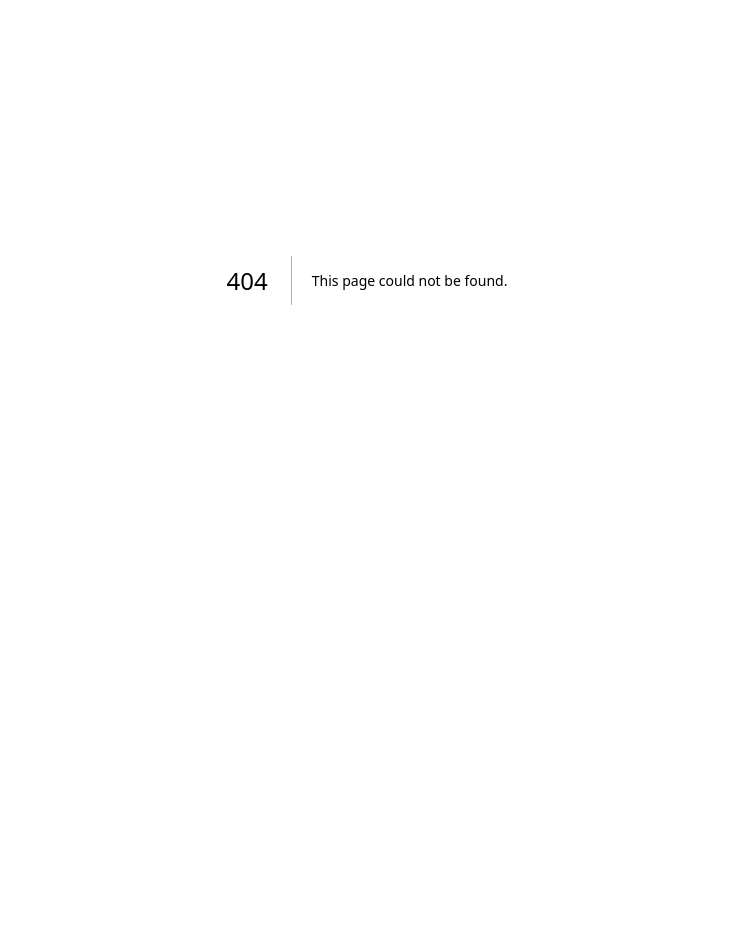
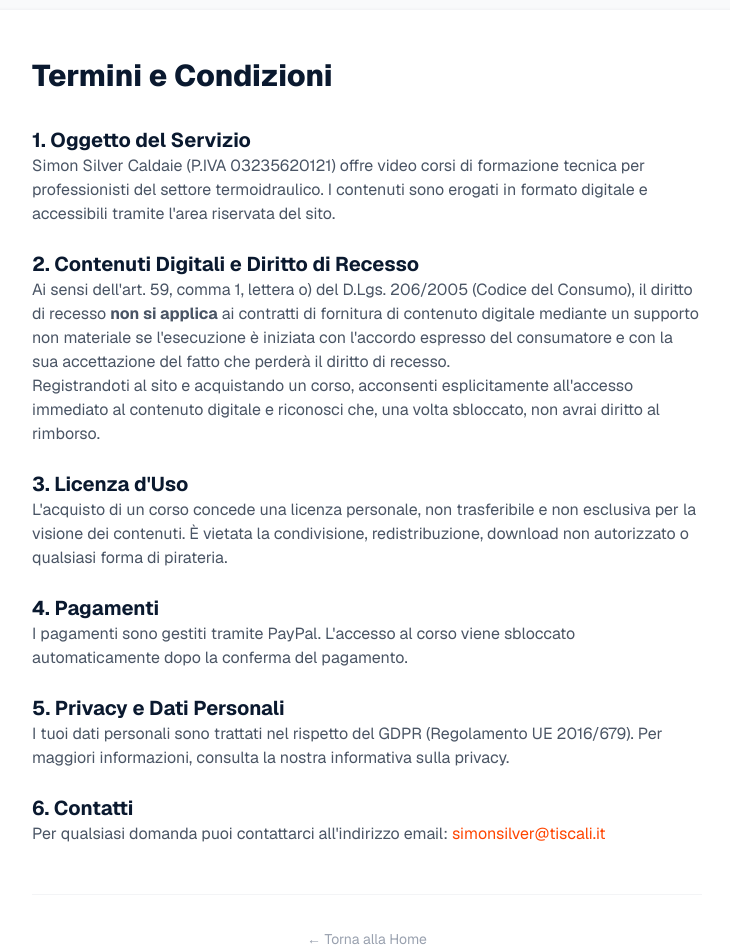
Before and after one commit to simonsilvercaldaie/sito-caldaie, a Next.js app: page /termini in a window 1280 px wide. Before the commit this address had no page. Shown: the part 120-1072 px from the top of the page, without its empty margins (273-1003 px from the left). Before the commit the page ends 800 px from the top, so only its background shows below. Built offline with nearby package versions, Linux system fonts and the light colour scheme.

Commit message:
Refactor consent: move to signup, add terms page, clean checkout

```diff
--- a/app/login/page.tsx
+++ b/app/login/page.tsx
@@ -10,6 +10,7 @@ export default function LoginPage() {
     const [email, setEmail] = useState('')
     const [password, setPassword] = useState('')
     const [showPassword, setShowPassword] = useState(false)
+    const [acceptedTerms, setAcceptedTerms] = useState(false)
     const [loading, setLoading] = useState(false)
     const [error, setError] = useState<string | null>(null)
     const [mode, setMode] = useState<'login' | 'signup'>('login')
@@ -19,6 +20,13 @@ export default function LoginPage() {
         e.preventDefault()
         setLoading(true)
         setError(null)
+
+        // Verifica T&C solo in signup
+        if (mode === 'signup' && !acceptedTerms) {
+            setError('Devi accettare i Termini e Condizioni per registrarti.')
+            setLoading(false)
+            return
+        }
 
         try {
             if (mode === 'signup') {
@@ -34,7 +42,7 @@ export default function LoginPage() {
                     password,
                 })
                 if (error) throw error
-                router.push('/dashboard') // Reindirizza alla dashboard dopo il login
+                router.push('/dashboard')
             }
         } catch (err: any) {
             setError(err.message)
@@ -116,12 +124,32 @@ export default function LoginPage() {
                                 )}
                             </button>
                         </div>
-                        <div className="flex justify-end mt-2">
-                            <Link href="/auth/forgot-password" className="text-sm text-primary hover:underline">
-                                Password dimenticata?
-                            </Link>
-                        </div>
+                        {mode === 'login' && (
+                            <div className="flex justify-end mt-2">
+                                <Link href="/auth/forgot-password" className="text-sm text-primary hover:underline">
+                                    Password dimenticata?
+                                </Link>
+                            </div>
+                        )}
                     </div>
+
+                    {/* Checkbox T&C solo in modalità signup */}
+                    {mode === 'signup' && (
+                        <label className="flex items-start gap-2 cursor-pointer text-sm text-gray-600 leading-snug select-none">
+                            <input
+                                type="checkbox"
+                                checked={acceptedTerms}
+                                onChange={(e) => setAcceptedTerms(e.target.checked)}
+                                className="mt-0.5 w-4 h-4 rounded border-gray-300 text-primary focus:ring-primary flex-shrink-0"
+                            />
+                            <span>
+                                Accetto i{' '}
+                                <Link href="/termini" target="_blank" className="text-accent font-bold hover:underline">
+                                    Termini e Condizioni
+                                </Link>
+                            </span>
+                        </label>
+                    )}
 
                     {error && (
                         <div className="p-3 bg-red-50 text-red-600 text-sm rounded-lg">
--- /dev/null
+++ b/app/termini/page.tsx
@@ -0,0 +1,93 @@
+import Navbar from '@/components/Navbar'
+import Link from 'next/link'
+
+export default function TerminiPage() {
+    return (
+        <div className="min-h-screen flex flex-col font-sans bg-gray-50">
+            <Navbar />
+
+            <main className="flex-grow py-12 px-4 md:px-8">
+                <div className="max-w-3xl mx-auto bg-white p-8 md:p-12 rounded-2xl shadow-sm border border-gray-100">
+
+                    <h1 className="text-3xl font-extrabold text-primary mb-8">Termini e Condizioni</h1>
+
+                    <div className="prose prose-gray max-w-none text-gray-600 space-y-6">
+
+                        <section>
+                            <h2 className="text-xl font-bold text-primary">1. Oggetto del Servizio</h2>
+                            <p>
+                                Simon Silver Caldaie (P.IVA 03235620121) offre video corsi di formazione tecnica
+                                per professionisti del settore termoidraulico. I contenuti sono erogati in formato
+                                digitale e accessibili tramite l'area riservata del sito.
+                            </p>
+                        </section>
+
+                        <section>
+                            <h2 className="text-xl font-bold text-primary">2. Contenuti Digitali e Diritto di Recesso</h2>
+                            <p>
+                                Ai sensi dell'art. 59, comma 1, lettera o) del D.Lgs. 206/2005 (Codice del Consumo),
+                                il diritto di recesso <strong>non si applica</strong> ai contratti di fornitura di
+                                contenuto digitale mediante un supporto non materiale se l'esecuzione è iniziata
+                                con l'accordo espresso del consumatore e con la sua accettazione del fatto che
+                                perderà il diritto di recesso.
+                            </p>
+                            <p>
+                                Registrandoti al sito e acquistando un corso, acconsenti esplicitamente
+                                all'accesso immediato al contenuto digitale e riconosci che, una volta sbloccato,
+                                non avrai diritto al rimborso.
+                            </p>
+                        </section>
+
+                        <section>
+                            <h2 className="text-xl font-bold text-primary">3. Licenza d'Uso</h2>
+                            <p>
+                                L'acquisto di un corso concede una licenza personale, non trasferibile e non esclusiva
+                                per la visione dei contenuti. È vietata la condivisione, redistribuzione, download
+                                non autorizzato o qualsiasi forma di pirateria.
+                            </p>
+                        </section>
+
+                        <section>
+                            <h2 className="text-xl font-bold text-primary">4. Pagamenti</h2>
+                            <p>
+                                I pagamenti sono gestiti tramite PayPal. L'accesso al corso viene sbloccato
+                                automaticamente dopo la conferma del pagamento.
+                            </p>
+                        </section>
+
+                        <section>
+                            <h2 className="text-xl font-bold text-primary">5. Privacy e Dati Personali</h2>
+                            <p>
+                                I tuoi dati personali sono trattati nel rispetto del GDPR (Regolamento UE 2016/679).
+                                Per maggiori informazioni, consulta la nostra informativa sulla privacy.
+                            </p>
+                        </section>
+
+                        <section>
+                            <h2 className="text-xl font-bold text-primary">6. Contatti</h2>
+                            <p>
+                                Per qualsiasi domanda puoi contattarci all'indirizzo email: {' '}
+                                <a href="mailto:simonsilver@tiscali.it" className="text-accent hover:underline">
+                                    simonsilver@tiscali.it
+                                </a>
+                            </p>
+                        </section>
+
+                    </div>
+
+                    <div className="mt-12 pt-8 border-t border-gray-100 text-center">
+                        <Link href="/" className="text-sm text-gray-400 hover:text-primary transition-colors">
+                            ← Torna alla Home
+                        </Link>
+                    </div>
+                </div>
+            </main>
+
+            <footer className="bg-slate-900 text-slate-400 py-8 px-4 border-t border-slate-800">
+                <div className="max-w-6xl mx-auto text-center text-sm">
+                    &copy; {new Date().getFullYear()} Simon Silver. P.IVA 03235620121
+                </div>
+            </footer>
+        </div>
+    )
+}
--- a/components/PayPalBtn.tsx
+++ b/components/PayPalBtn.tsx
@@ -1,6 +1,5 @@
 'use client'
 import { PayPalScriptProvider, PayPalButtons } from "@paypal/react-paypal-js";
-import { useState } from "react";
 
 interface PayPalBtnProps {
     amount: string;
@@ -9,7 +8,6 @@ interface PayPalBtnProps {
 }
 
 export function PayPalBtn({ amount, courseTitle, onSuccess }: PayPalBtnProps) {
-    const [consentGiven, setConsentGiven] = useState(false);
 
     const initialOptions = {
         clientId: process.env.NEXT_PUBLIC_PAYPAL_CLIENT_ID || "test",
@@ -18,26 +16,10 @@ export function PayPalBtn({ amount, courseTitle, onSuccess }: PayPalBtnProps) {
     };
 
     return (
-        <div className="space-y-3">
-            {/* Checkbox Consenso Accesso Immediato */}
-            <label className="flex items-start gap-2 cursor-pointer text-xs text-gray-600 leading-snug select-none">
-                <input
-                    type="checkbox"
-                    checked={consentGiven}
-                    onChange={(e) => setConsentGiven(e.target.checked)}
-                    className="mt-0.5 w-4 h-4 rounded border-gray-300 text-primary focus:ring-primary flex-shrink-0"
-                />
-                <span>
-                    Acconsento all'accesso immediato al contenuto digitale e riconosco che, una volta sbloccato, perderò il diritto di recesso ai sensi dell'art. 59 D.Lgs. 206/2005.
-                </span>
-            </label>
-
-            {/* PayPal Buttons - disabled if no consent */}
-            <div className={consentGiven ? "" : "opacity-50 pointer-events-none"}>
+        <div className="space-y-2">
             <PayPalScriptProvider options={initialOptions}>
                 <PayPalButtons
                     style={{ layout: "horizontal", color: "gold", tagline: false }}
-                        disabled={!consentGiven}
                     createOrder={(data, actions) => {
                         return actions.order.create({
                             intent: "CAPTURE",
@@ -69,7 +51,9 @@ export function PayPalBtn({ amount, courseTitle, onSuccess }: PayPalBtnProps) {
                     }}
                 />
             </PayPalScriptProvider>
-            </div>
+            <p className="text-xs text-gray-400 text-center">
+                Procedendo acconsenti all'accesso immediato al contenuto.
+            </p>
         </div>
     );
 }
```
Lines whose indentation alone changed are shown as unchanged.
